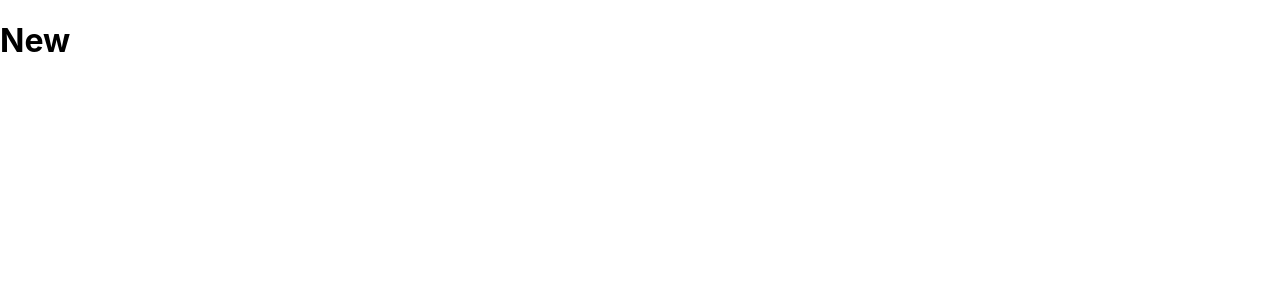
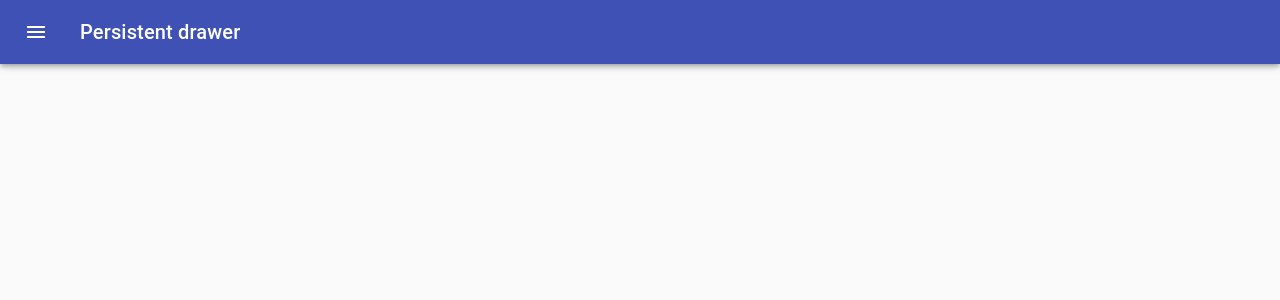
Before and after one commit to julianasinai/color-app, a React (Create React App) app: page /palette/new in a window 1280 px wide. Shown: the top 300 px of the page. Built offline with nearby package versions, Linux system fonts and the light colour scheme; the HTML template or start-up script is replaced by a standard one.

Commit message:
Add Drawer to NewPaletteForm

```diff
--- a/package.json
+++ b/package.json
@@ -4,7 +4,7 @@
   "private": true,
   "dependencies": {
     "@material-ui/core": "^4.9.0",
-    "@material-ui/icons": "^4.5.1",
+    "@material-ui/icons": "^4.9.1",
     "@material-ui/styles": "^4.9.0",
     "@testing-library/jest-dom": "^4.2.4",
     "@testing-library/react": "^9.4.0",
--- a/src/NewPaletteForm.js
+++ b/src/NewPaletteForm.js
@@ -1,13 +1,142 @@
 import React, { Component } from 'react';
+import classNames from 'classnames';
+import { withStyles } from '@material-ui/core/styles';
+import Drawer from '@material-ui/core/Drawer';
+import CssBaseline from '@material-ui/core/CssBaseline';
+import AppBar from '@material-ui/core/AppBar';
+import Toolbar from '@material-ui/core/Toolbar';
+import Typography from '@material-ui/core/Typography';
+import Divider from '@material-ui/core/Divider';
+import IconButton from '@material-ui/core/IconButton';
+import MenuIcon from '@material-ui/icons/Menu';
+import ChevronLeftIcon from '@material-ui/icons/ChevronLeft';
+
+const drawerWidth = 240;
+
+const styles = theme => ({
+  root: {
+    display: 'flex',
+  },
+  appBar: {
+    transition: theme.transitions.create(['margin', 'width'], {
+      easing: theme.transitions.easing.sharp,
+      duration: theme.transitions.duration.leavingScreen,
+    }),
+  },
+  appBarShift: {
+    width: `calc(100% - ${drawerWidth}px)`,
+    marginLeft: drawerWidth,
+    transition: theme.transitions.create(['margin', 'width'], {
+      easing: theme.transitions.easing.easeOut,
+      duration: theme.transitions.duration.enteringScreen,
+    }),
+  },
+  menuButton: {
+    marginLeft: 12,
+    marginRight: 20,
+  },
+  hide: {
+    display: 'none',
+  },
+  drawer: {
+    width: drawerWidth,
+    flexShrink: 0,
+  },
+  drawerPaper: {
+    width: drawerWidth,
+  },
+  drawerHeader: {
+    display: 'flex',
+    alignItems: 'center',
+    padding: '0 8px',
+    ...theme.mixins.toolbar,
+    justifyContent: 'flex-end',
+  },
+  content: {
+    flexGrow: 1,
+    padding: theme.spacing.unit * 3,
+    transition: theme.transitions.create('margin', {
+      easing: theme.transitions.easing.sharp,
+      duration: theme.transitions.duration.leavingScreen,
+    }),
+    marginLeft: -drawerWidth,
+  },
+  contentShift: {
+    transition: theme.transitions.create('margin', {
+      easing: theme.transitions.easing.easeOut,
+      duration: theme.transitions.duration.enteringScreen,
+    }),
+    marginLeft: 0,
+  },
+});
 
 class NewPaletteForm extends Component {
+  state = {
+    open: false,
+  };
+
+  handleDrawerOpen = () => {
+    this.setState({ open: true });
+  };
+
+  handleDrawerClose = () => {
+    this.setState({ open: false });
+  };
+
   render() {
-    return(
-      <div>
-        <h1>New</h1>
+    const { classes } = this.props;
+    const { open } = this.state;
+
+    return (
+      <div className={classes.root}>
+        <CssBaseline />
+        <AppBar
+          position="fixed"
+          className={classNames(classes.appBar, {
+            [classes.appBarShift]: open,
+          })}
+        >
+          <Toolbar disableGutters={!open}>
+            <IconButton
+              color="inherit"
+              aria-label="Open drawer"
+              onClick={this.handleDrawerOpen}
+              className={classNames(classes.menuButton, open && classes.hide)}
+            >
+              <MenuIcon />
+            </IconButton>
+            <Typography variant="h6" color="inherit" noWrap>
+              Persistent drawer
+            </Typography>
+          </Toolbar>
+        </AppBar>
+        <Drawer
+          className={classes.drawer}
+          variant="persistent"
+          anchor="left"
+          open={open}
+          classes={{
+            paper: classes.drawerPaper,
+          }}
+        >
+          <div className={classes.drawerHeader}>
+            <IconButton onClick={this.handleDrawerClose}>
+              <ChevronLeftIcon />
+            </IconButton>
+          </div>
+          <Divider />
+
+        </Drawer>
+        <main
+          className={classNames(classes.content, {
+            [classes.contentShift]: open,
+          })}
+        >
+          <div className={classes.drawerHeader} />
+        </main>
       </div>
     );
   }
 }
 
-export default NewPaletteForm;
+export default withStyles(styles, { withTheme: true })(NewPaletteForm);
```
Also changed, not shown: 1 other file (tests, documents, lock files or other folders).
